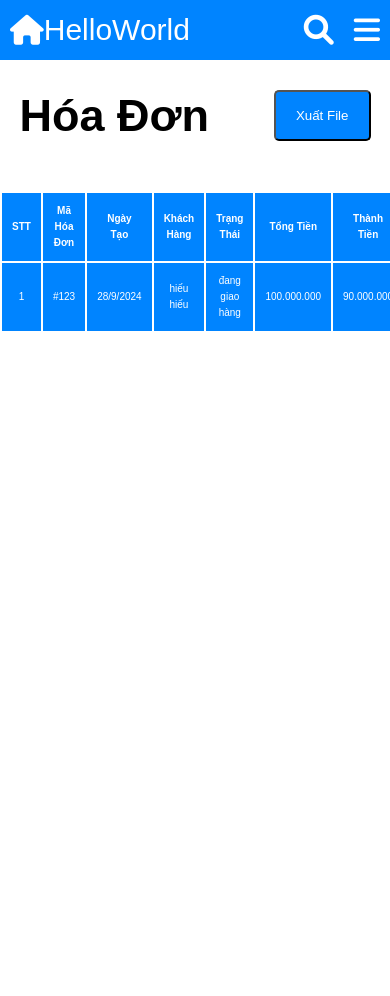
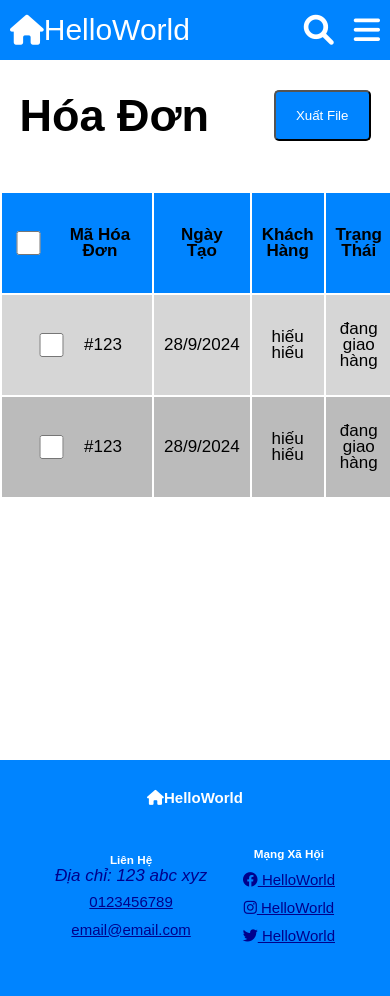
Before and after one commit to hina-kasumi/BTL_Tk_Web, a plain HTML site: page index.html in a window 390 px wide. Before the commit the page ends 844 px from the top, so only its background shows below. Drawn offline with nearby package versions, Linux system fonts and the light colour scheme.

Commit message:
complete Home on Mobile

```diff
--- a/assets/css/index/style.css
+++ b/assets/css/index/style.css
@@ -10,7 +10,7 @@ body {
 /* header */
 .header {
     position: fixed;
-    width: 100vw;
+    width: 100%;
     background-color: var(--theme-color);
     display: flex;
     font-size: 3em;
@@ -100,6 +100,7 @@ body {
 
 .main {
     padding-top: 7em;
+    min-height: 90vh;
 }
 
 .main__title {
@@ -122,16 +123,71 @@ body {
 .main__table {
     width: 100%;
     margin-top: 5em;
-    overflow: scroll;
+    overflow-x: scroll;
 }
 
 .main__table table {
     text-align: center;
+    font-size: 1.7em;
 }
 
-.main__table table th,
+.main__table table tr:nth-child(odd) {
+    background-color: #bbbbbb;
+}
+.main__table table tr:nth-child(even) {
+    background-color: #d6d6d6;
+}
+
+.main__table table th {
+    background-color: var(--theme-color);
+    padding: 10px;
+
+}
+
 .main__table table td {
+    padding: 10px;
+}
+
+td:has(input[type="checkbox"]),
+th:has(input[type="checkbox"]) {
+    display: flex;
+    justify-content: center;
+    gap: 10%;
+    align-items: center;
+    min-width: 150px;
+    height: 100px;
+}
+
+td>input[type="checkbox"],
+th>input[type="checkbox"] {
+    width: 30%;
+    height: 30%;
+}
+
+/* footer */
+footer {
     background-color: var(--theme-color);
     color: var(--text-white);
-    padding: 10px;
+    text-align: center;
+    padding: 30px 20px 50px;
+    width: 100%;
 }
+
+.footer__container {
+    display: flex;
+    justify-content: space-between;
+    width: 80%;
+    margin: 40px auto 0;
+    align-items: center;
+}
+
+.footer__container a {
+    color: darkblue;
+    font-size: 1.5em;
+    text-decoration: underline;
+}
+
+.social-media p,
+.contact p {
+    margin-top: 10px;
+}
--- a/index.html
+++ b/index.html
@@ -26,7 +26,7 @@
     <header class="header">
         <!-- Logo -->
         <div class="header__Logo">
-            <a href="./" class="header__Logo">
+            <a href="./index.html" class="header__Logo">
                 <i class="fa-solid fa-house"></i>
                 <p>HelloWorld</p>
             </a>
@@ -48,7 +48,7 @@
             <div class="header__nav__more-opt">
                 <i class="fa-solid fa-bars pop-up-element"></i>
                 <ul class="nav__more-opt">
-                    <li><a href="./">Hóa Đơn</a></li>
+                    <li><a href="./index.html">Hóa Đơn</a></li>
                     <li><a href="./">Thống Kê</a></li>
                     <li><a href="./">Hàng Hóa</a></li>
                     <li><a href="./inner-html/login.html">Đăng Nhập</a></li>
@@ -61,15 +61,14 @@
     <section class="main">
         <div class="main__title">
             <h1 class="title">Hóa Đơn</h1>
-            <button class="main__xuat-file">Xuất File</button>
+            <button onclick="() => {console.log('click');}" class="main__xuat-file">Xuất File</button>
         </div>
 
         <!-- table -->
         <div class="main__table">
             <table>
                 <tr>
-                    <th>STT</th>
-                    <th>Mã Hóa Đơn</th>
+                    <th><input type="checkbox"> Mã Hóa Đơn</th>
                     <th>Ngày Tạo</th>
                     <th>Khách Hàng</th>
                     <th>Trạng Thái</th>
@@ -78,8 +77,16 @@
                     <th>Thao Tác</th>
                 </tr>
                 <tr>
-                    <td>1</td>
-                    <td>#123</td>
+                    <td><input type="checkbox"> #123</td>
+                    <td>28/9/2024</td>
+                    <td>hiếu hiếu</td>
+                    <td>đang giao hàng</td>
+                    <td>100.000.000</td>
+                    <td>90.000.000</td>
+                    <td>chỉnh sửa</td>
+                </tr>
+                <tr>
+                    <td><input type="checkbox"> #123</td>
                     <td>28/9/2024</td>
                     <td>hiếu hiếu</td>
                     <td>đang giao hàng</td>
@@ -91,6 +98,25 @@
         </div>
     </section>
 
+    <!-- footer -->
+    <footer>
+        <h2><i class="fa-solid fa-house"></i>HelloWorld</h2>
+        <div class="footer__container">
+            <div class="contact">
+                <h3>Liên Hệ</h3>
+                <address style="color: darkblue; font-size: 1.7em;">Địa chỉ: 123 abc xyz</address>
+                <p><a href="tel:0123456789">0123456789</a></p>
+                <p><a href="mailto:email@email.com">email@email.com</a></p>
+            </div>
+            <div class="social-media">
+                <h3>Mạng Xã Hội</h3>
+                <p><a href="https://www.facebook.com/"><i class="fa-brands fa-facebook"></i> HelloWorld</a></p>
+                <p><a href="https://www.instagram.com/"><i class="fa-brands fa-instagram"></i> HelloWorld</a></p>
+                <p><a href="https://www.twitter.com/"><i class="fa-brands fa-twitter"></i> HelloWorld</a></p>
+            </div>
+        </div>
+
+    </footer>
     <script src="index.js"></script>
 </body>
 
--- a/index.js
+++ b/index.js
@@ -5,7 +5,6 @@ function initPopup() {
         popup[i].addEventListener('click', function () {
             console.log('Phần tử được click là class thứ: ' + i);
             popup[i].nextElementSibling.style.display = (popup[i].nextElementSibling.style.display === 'none') ? 'flex' : 'none';
-
             // tắt tất cả các popup khác
             for (let j = 0; j < popup.length; j++) {
                 if (j !== i) {
```
